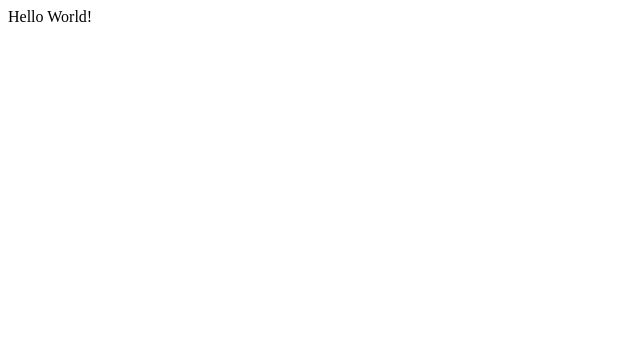
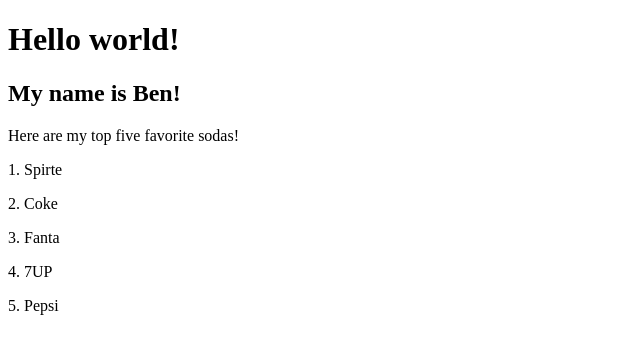
Before and after one commit to Rotaeneo/for-da-school, a plain HTML site: page index.html in a window 1280 px wide. Shown: the whole page, without its empty margins (0-640 px from the left). Drawn offline with Linux system fonts and the light colour scheme.

Commit message:
Added my new list

```diff
--- a/index.html
+++ b/index.html
@@ -6,6 +6,14 @@
     <title>Ben Nguyen</title>
 </head>
 <body>
-    Hello World!
+    <h1>Hello world!</h1>
+    <h2>My name is Ben!</h2>
+    Here are my top five favorite sodas!
+   <p>1. Spirte</p>
+   <p>2. Coke</p>
+   <p>3. Fanta</p>
+   <p>4. 7UP</p>
+   <p>5. Pepsi</p>
+
 </body>
 </html>
```
